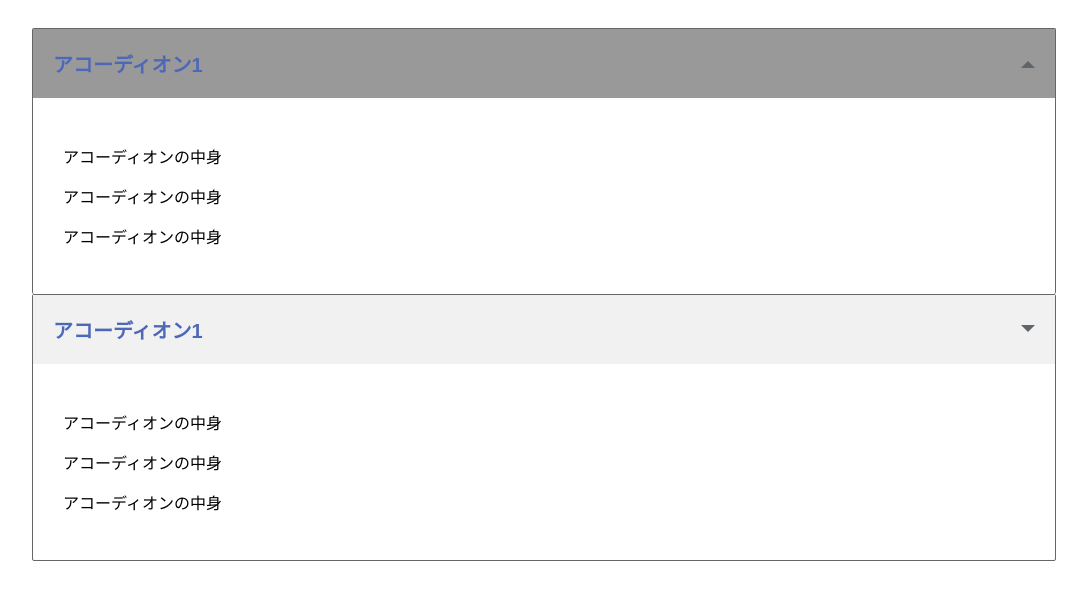
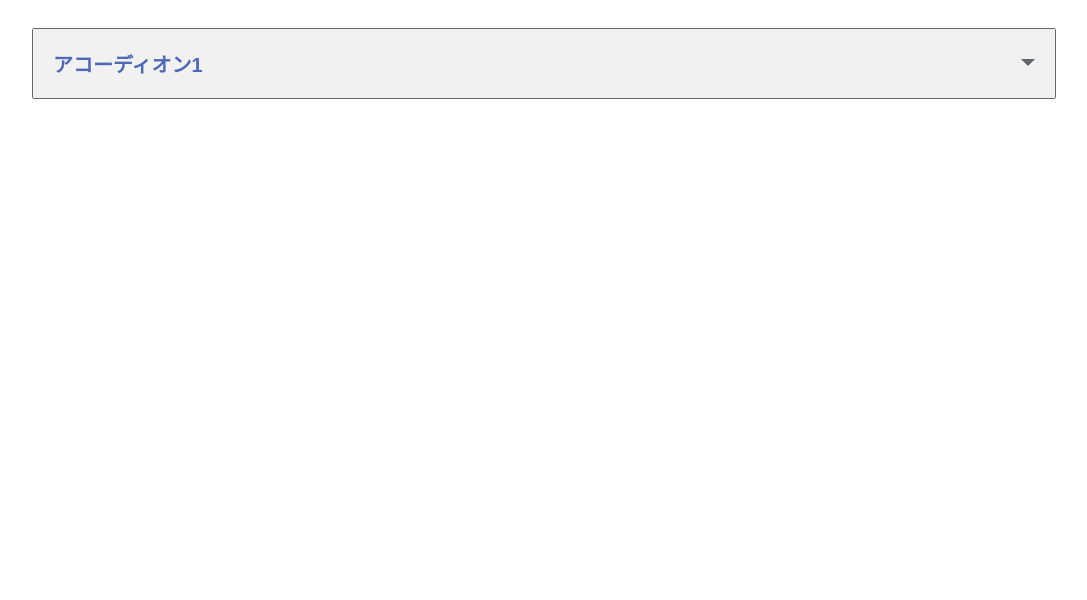
Before and after one commit to yinm/6step-master-html-css, a Nuxt app in the folder trace/: page /MenuAccordion in a window 1280 px wide. Shown: the top 600 px of the page, without its empty margins (96-1183 px from the left). Built offline with nearby package versions, Linux system fonts and the light colour scheme.

Commit message:
Add toggle function

```diff
--- a/trace/pages/MenuAccordion.vue
+++ b/trace/pages/MenuAccordion.vue
@@ -3,26 +3,17 @@
   <div class="container">
     <div class="accordion-container">
       <button
+        :class="{ 'is-opened': isOpened }"
         type="button"
-        class="accordion-opener is-opened"
+        class="accordion-opener"
+        @click="toggleAccordion"
       >
         アコーディオン1
       </button>
-      <div class="accordion-body">
-        <p>アコーディオンの中身</p>
-        <p>アコーディオンの中身</p>
-        <p>アコーディオンの中身</p>
-      </div>
-    </div>
-
-    <div class="accordion-container">
-      <button
-        type="button"
-        class="accordion-opener"
+      <div
+        v-if="isOpened"
+        class="accordion-body"
       >
-        アコーディオン1
-      </button>
-      <div class="accordion-body">
         <p>アコーディオンの中身</p>
         <p>アコーディオンの中身</p>
         <p>アコーディオンの中身</p>
@@ -30,6 +21,22 @@
     </div>
   </div>
 </template>
+
+<script>
+export default {
+  data() {
+    return {
+      isOpened: false
+    }
+  },
+
+  methods: {
+    toggleAccordion() {
+      this.isOpened = !this.isOpened
+    }
+  }
+}
+</script>
 
 <style scoped>
 .container {
```
